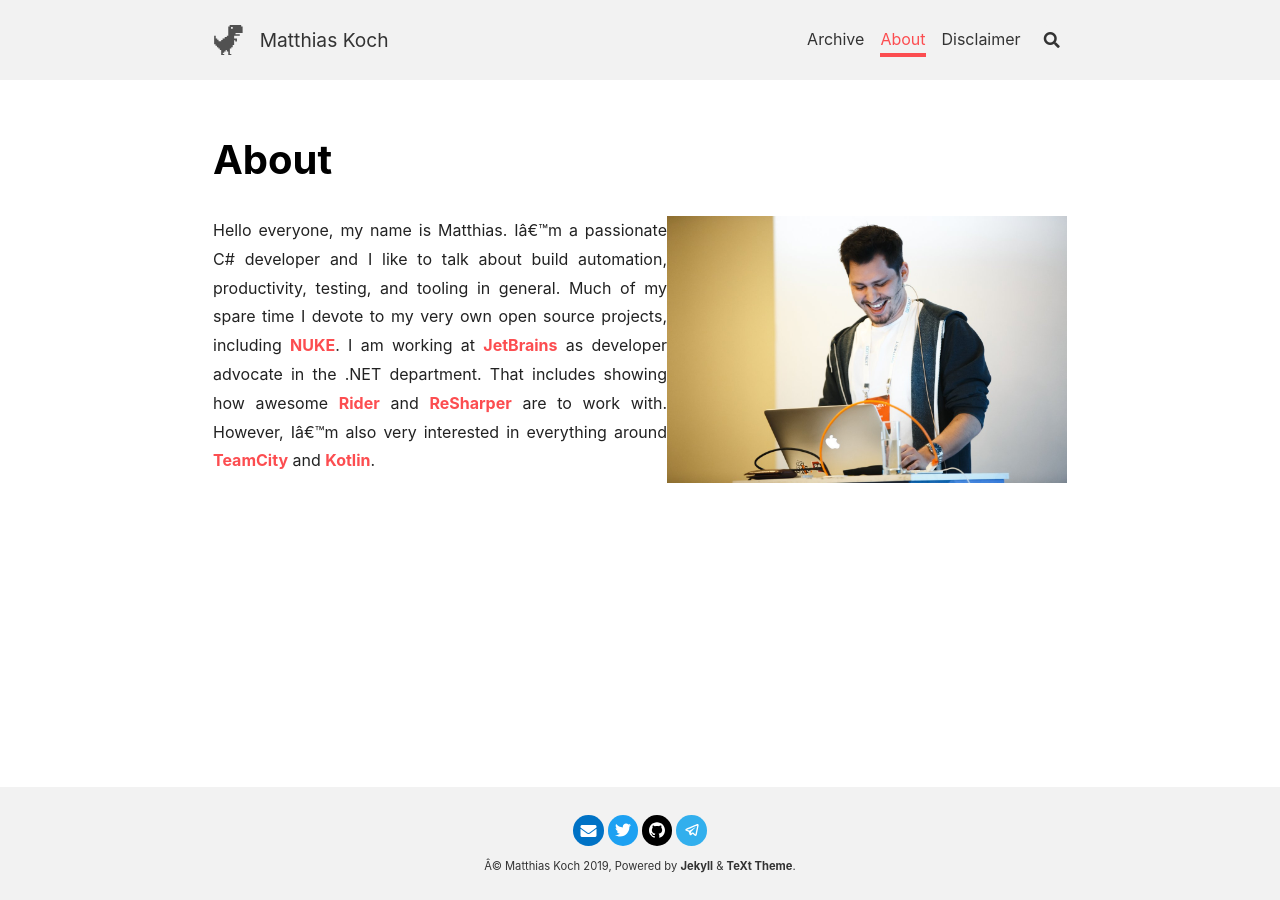
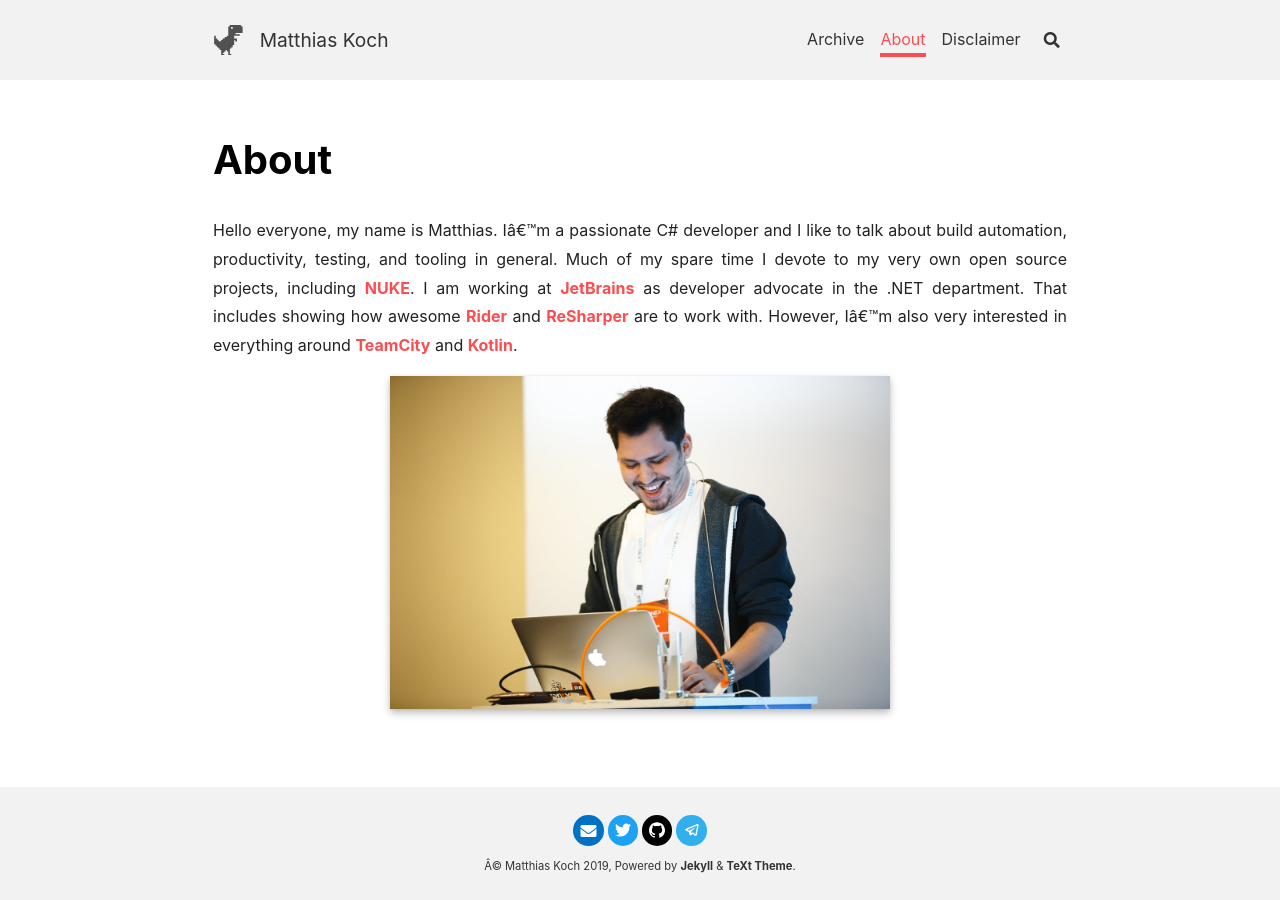
Before and after one commit to matkoch/matkoch.github.io, a Jekyll site: the page built from about.md, in a window 1280 px wide. Built offline with Jekyll 4.4.1, drawn with Linux system fonts in a browser that asks for light colours; nearby versions of some CDN libraries; comment, search, counter and statistics services are not loaded.

Commit message:
Update about.md

```diff
--- a/about.md
+++ b/about.md
@@ -4,6 +4,6 @@
 key: page-about
 ---
 
-![Me speaking at DotNext Moscow 2017](/assets/images/me-5.jpg){:width="400px" style="float: right"}
+Hello everyone, my name is Matthias. I'm a passionate C# developer and I like to talk about build automation, productivity, testing, and tooling in general. Much of my spare time I devote to my very own open source projects, including [NUKE](https://nuke.build). I am working at [JetBrains](https://www.jetbrains.com/) as developer advocate in the .NET department. That includes showing how awesome [Rider](https://www.jetbrains.com/rider/) and [ReSharper](https://www.jetbrains.com/resharper/) are to work with. However, I'm also very interested in everything around [TeamCity](https://www.jetbrains.com/teamcity/) and [Kotlin](https://kotlinlang.org/).
 
-Hello everyone, my name is Matthias. I'm a passionate C# developer and I like to talk about build automation, productivity, testing, and tooling in general. Much of my spare time I devote to my very own open source projects, including [NUKE](https://nuke.build). I am working at [JetBrains](https://www.jetbrains.com/) as developer advocate in the .NET department. That includes showing how awesome [Rider](https://www.jetbrains.com/rider/) and [ReSharper](https://www.jetbrains.com/resharper/) are to work with. However, I'm also very interested in everything around [TeamCity](https://www.jetbrains.com/teamcity/) and [Kotlin](https://kotlinlang.org/).
+![Me speaking at DotNext Moscow 2017](/assets/images/me-5.jpg){:width="500px" .shadow}
```
